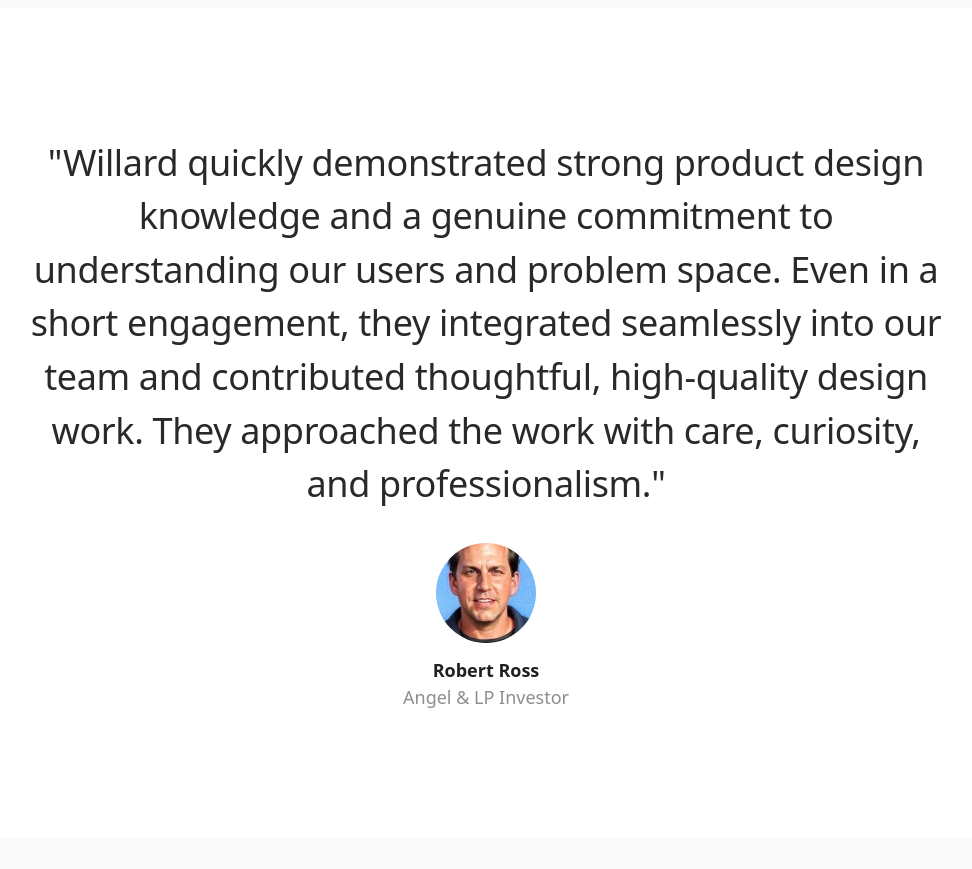
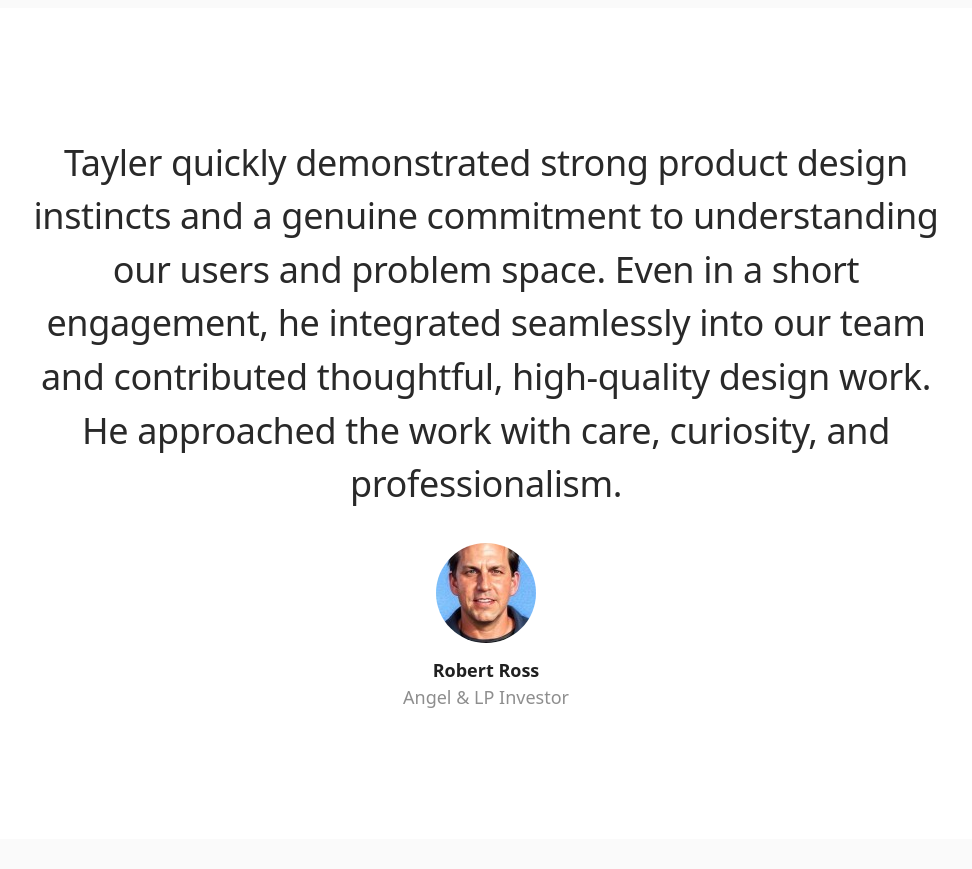
Before and after one commit to taylerhughes/willard-website, a Next.js app: page / in a window 1280 px wide. Shown: the part 2100-2969 px from the top of the page, without its empty margins (154-1126 px from the left). Built offline with nearby package versions, Linux system fonts and the light colour scheme; grey boxes are pictures that could not be loaded.

Commit message:
quote fix

```diff
--- a/app/page.tsx
+++ b/app/page.tsx
@@ -126,8 +126,7 @@ export default function Home() {
         {/* Testimonial Section */}
         <section className="bg-white rounded-2xl md:rounded-3xl p-6 md:p-12 lg:p-32 my-6 md:my-8 mx-4 md:mx-6 flex flex-col items-center gap-6 md:gap-8 max-w-[1811px]">
           <p className="text-[18px] md:text-[28px] lg:text-[36px] leading-[1.5] md:leading-[1.49] tracking-[-0.24px] md:tracking-[-0.36px] text-[#292929] text-center max-w-[95%] md:max-w-[90%] lg:max-w-[1409px]">
-            "Willard quickly demonstrated strong product design knowledge and a genuine commitment to understanding our users and problem space. Even in a short engagement, they integrated seamlessly into our team and contributed thoughtful, high-quality design work. They approached the work with care, curiosity, and professionalism."
-          </p>
+Tayler quickly demonstrated strong product design instincts and a genuine commitment to understanding our users and problem space. Even in a short engagement, he integrated seamlessly into our team and contributed thoughtful, high-quality design work. He approached the work with care, curiosity, and professionalism.          </p>
           <div className="flex flex-col items-center gap-3 md:gap-3.5">
             <div className="relative w-[80px] h-[80px] md:w-[100px] md:h-[100px] rounded-full overflow-hidden">
               <Image
```
